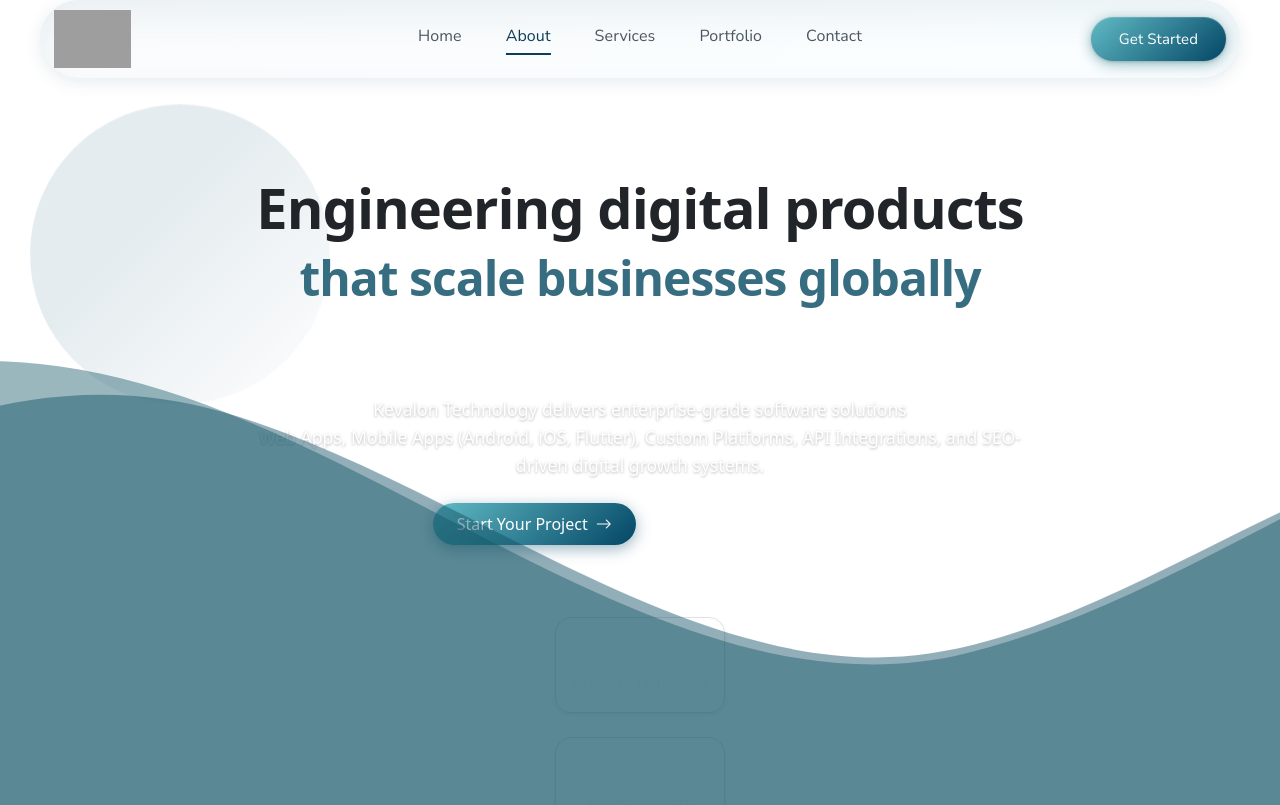
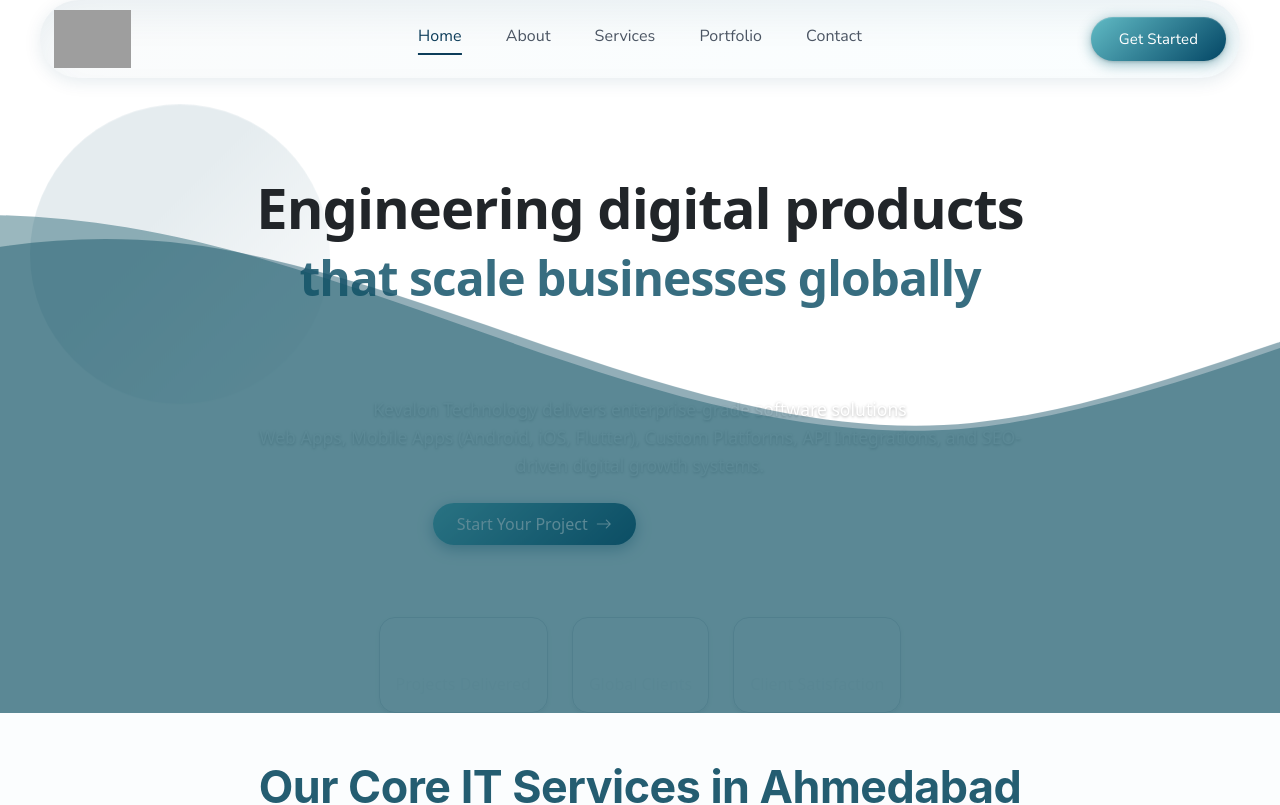
Before and after one commit to Vanshita1725/kevalon, a React (Vite) app: page / in a window 1280 px wide. Shown: the top 805 px of the page. Built offline with nearby package versions, Linux system fonts and the light colour scheme; grey boxes are pictures that could not be loaded.

Commit message:
Add all file

```diff
--- a/src/App.jsx
+++ b/src/App.jsx
@@ -1,10 +1,21 @@
 import { Routes, Route } from "react-router-dom";
+import Layout from "./Layout";
 import Home from "./components/home/Home";
+import WhyChooseUs from "./components/WhyChooseUs";
+import Services from "./components/Services";
+import Portfolio from "./components/Portfolio";
+import Contact from "./components/Contact";
 
 function App() {
   return (
     <Routes>
-      <Route path="/" element={<Home />} />
+      <Route path="/" element={<Layout />}>
+        <Route index element={<Home />} />
+        <Route path="about" element={<WhyChooseUs />} />
+        <Route path="services" element={<Services />} />
+        <Route path="portfolio" element={<Portfolio />} />
+        <Route path="contact" element={<Contact />} />
+      </Route>
     </Routes>
   );
 }
--- /dev/null
+++ b/src/Layout.jsx
@@ -0,0 +1,14 @@
+import React from "react";
+import { Outlet } from "react-router-dom";
+import Header from "./components/header/Header";
+import Footer from "./components/Footer";
+
+export default function Layout() {
+  return (
+    <>
+      <Header />
+      <Outlet />
+      <Footer />
+    </>
+  );
+}
--- a/src/components/header/Header.jsx
+++ b/src/components/header/Header.jsx
@@ -1,13 +1,19 @@
 import { useState } from "react";
+import { NavLink } from "react-router-dom";
 
-const navLinks = ["Home", "About", "Services", "Portfolio", "Contact"];
+const navLinks = [
+  { label: "Home", to: "/" },
+  { label: "About", to: "/about" },
+  { label: "Services", to: "/services" },
+  { label: "Portfolio", to: "/portfolio" },
+  { label: "Contact", to: "/contact" },
+];
 
 export default function Header() {
-  const [active, setActive] = useState("About");
   const [menuOpen, setMenuOpen] = useState(false);
 
   return (
-    <div className="w-full flex  justify-center mt-20 font-[Nunito_Sans]">
+    <div className="w-full flex mt-10 justify-center mt-20 font-[Nunito_Sans]">
       <div
         className="
           relative w-[95%] max-w-[1200px]
@@ -40,24 +46,25 @@ export default function Header() {
           "
         >
           {navLinks.map((link) => (
-            <span
-              key={link}
-              onClick={() => setActive(link)}
-              className={`
-                inline-block relative cursor-pointer whitespace-nowrap
+            <NavLink
+              key={link.label}
+              to={link.to}
+              end={link.to === "/"}
+              className={({ isActive }) => `
+                text-decoration-none relative cursor-pointer whitespace-nowrap
                 text-[clamp(14px,1.4vw,16px)]
                 font-semibold tracking-[0.1px]
                 pb-[5px]
                 transition-colors duration-200
                 ${
-                  active === link
+                  isActive
                     ? "text-[#0d3d5a] border-b-2 border-[#0d3d5a]"
                     : "text-[#4b5563] border-b-2 border-transparent hover:border-[#0d3d5a]"
                 }
               `}
             >
-              {link}
-            </span>
+              {link.label}
+            </NavLink>
           ))}
         </nav>
 
@@ -130,27 +137,26 @@ export default function Header() {
             "
           >
             {navLinks.map((link) => (
-              <span
-                key={link}
-                onClick={() => {
-                  setActive(link);
-                  setMenuOpen(false);
-                }}
-                className={`
+              <NavLink
+                key={link.label}
+                to={link.to}
+                end={link.to === "/"}
+                onClick={() => setMenuOpen(false)}
+                className={({ isActive }) => `
                   text-[15px]
                   px-3 py-[9px]
                   rounded-[10px]
                   cursor-pointer
                   transition-all duration-200
                   ${
-                    active === link
+                    isActive
                       ? "bg-[rgba(13,61,90,0.07)] text-[#0d3d5a]"
                       : "text-[#0d3d5a] hover:bg-[rgba(13,61,90,0.07)]"
                   }
                 `}
               >
-                {link}
-              </span>
+                {link.label}
+              </NavLink>
             ))}
           </div>
         )}
--- a/src/components/home/Home.jsx
+++ b/src/components/home/Home.jsx
@@ -1,12 +1,10 @@
 import React from "react";
-import Header from "../header/Header";
 import Services from "../Services";
 import WhyChooseUs from "../WhyChooseUs";
 import Portfolio from "../Portfolio";
 import Team from "../Team";
 import Testimonials from "../Testimonials";
 import Contact from "../Contact";
-import Footer from "../Footer";
 import "./Home.css";
 
 
@@ -15,7 +13,6 @@ const Home = () => {
   return (
 
     <div className="bg-white  font-sans">
-      <Header />
       {/* HERO SECTION */}
       <section className="relative overflow-hidden  from-slate-50 via-slate-100 to-[#1f5f73] pt-40  text-center">
         {/* DECORATIVE GRADIENT CIRCLE - Top Left */}
@@ -32,9 +29,9 @@ const Home = () => {
           {/* 1. LAYER 1: DARK WAVY ANIMATION (નવો ડાર્ક કલર જે niche આવશે) */}
 
         <div className="relative z-10 mx-auto   min-h-[440px]  ">
-          <div className="absolute  leading-[70] h-full left-0 w-full  z-[1] opacity-60">
+          <div className="absolute  leading-[40] h-full left-0 w-full  z-[1] opacity-60">
 
-            <svg className="animate-wave-slow w-[220%] h-full" viewBox="0 0 1200 120" preserveAspectRatio="none">
+            <svg className="animate-wave-slow w-[230%] h-full" viewBox="0 0 1200 120" preserveAspectRatio="none">
 
               <path fill="#114e63c1" d="M0,60c100,-30 200,-50 300,-40c100,10 200,40 300,35c100,-5 200,-40 300,-30c100,10 200,40 300,35c100,-5 200,-50 300,-40L1200,140L0,140Z"></path>
 
@@ -44,9 +41,9 @@ const Home = () => {
 
           {/* 2. LAYER 2: DARK WAVY ANIMATION (નવો ડાર્ક કલર જે ઉપર આવશે) */}
 
-          <div className="absolute  h-full left-0 w-full leading-[70] z-[2] opacity-60">
+          <div className="absolute  h-full left-0 w-full leading-[40] z-[2] opacity-60">
 
-            <svg className="animate-wave-fast w-[220%] h-full drop-shadow-md" viewBox="0 0 1200 120" preserveAspectRatio="none">
+            <svg className="animate-wave-fast w-[230%] h-full drop-shadow-md" viewBox="0 0 1200 120" preserveAspectRatio="none">
 
               <path className="" fill="#125567b5" d="M0,60c120,-35 240,-55 360,-45c120,10 240,50 360,40c120,-10 240,-50 360,-40c120,10 240,50 360,40c120,-10 240,-55 360,-45L1200,140L0,140Z"></path>
 
@@ -83,8 +80,8 @@ const Home = () => {
         </div>
 
         {/* Stats Section */}
-        <div className="stats-container grid gap-4 justify-center mt-5 pt-4 sm:grid-cols-1 md:grid-cols-3">
-          <div className="stat-card text-center h-full p-3 bg-transparent text-white border border-white/50 shadow-sm rounded-4">
+        <div className="stats-container flex flex-row  gap-4 justify-center mt-5 pt-4 sm:grid-cols-1 md:grid-cols-3">
+          <div className="stat-card text-center h-full  p-3 bg-transparent text-white border border-white/50 shadow-sm rounded-4">
             <div className="flex flex-col justify-center">
               <h3 className="font-bold mb-1">100 +</h3>
               <p className="mb-0 text-sm text-light">Projects Delivered</p>
@@ -114,7 +111,6 @@ const Home = () => {
       <Team />
       <Testimonials />
       <Contact />
-      <Footer />
     </div>
 
 
```
Also changed, not shown: src/components/header/Header.css (added).
